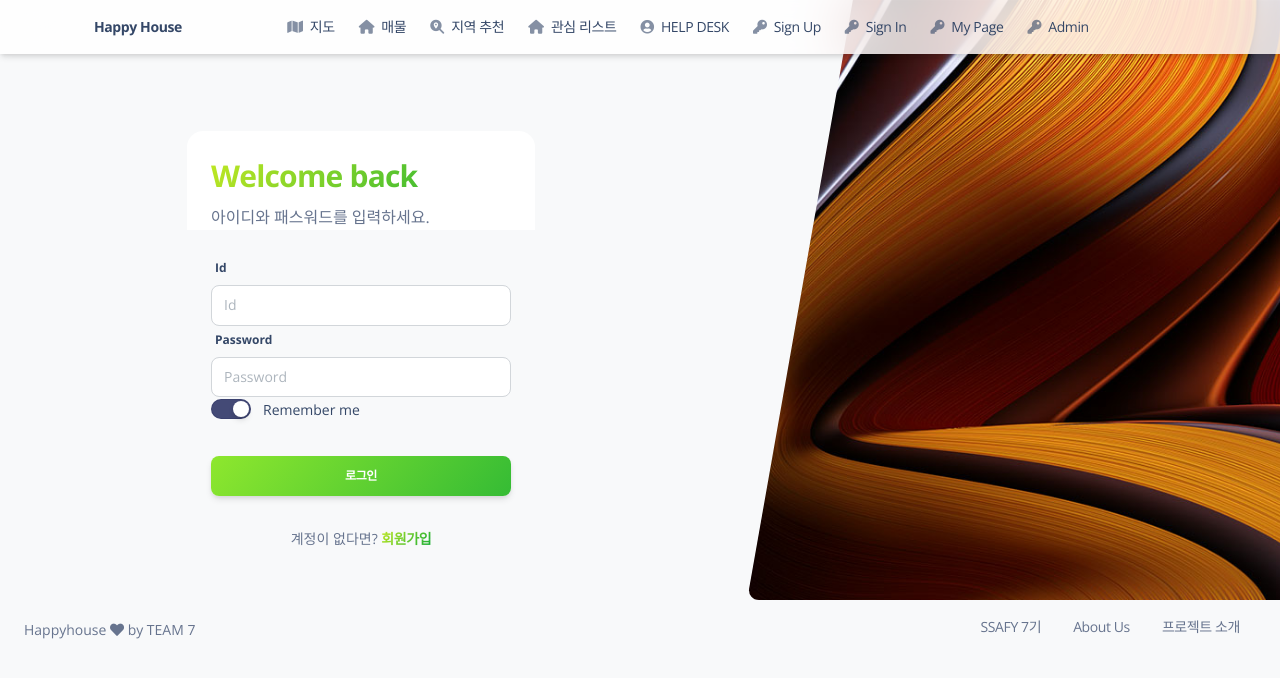
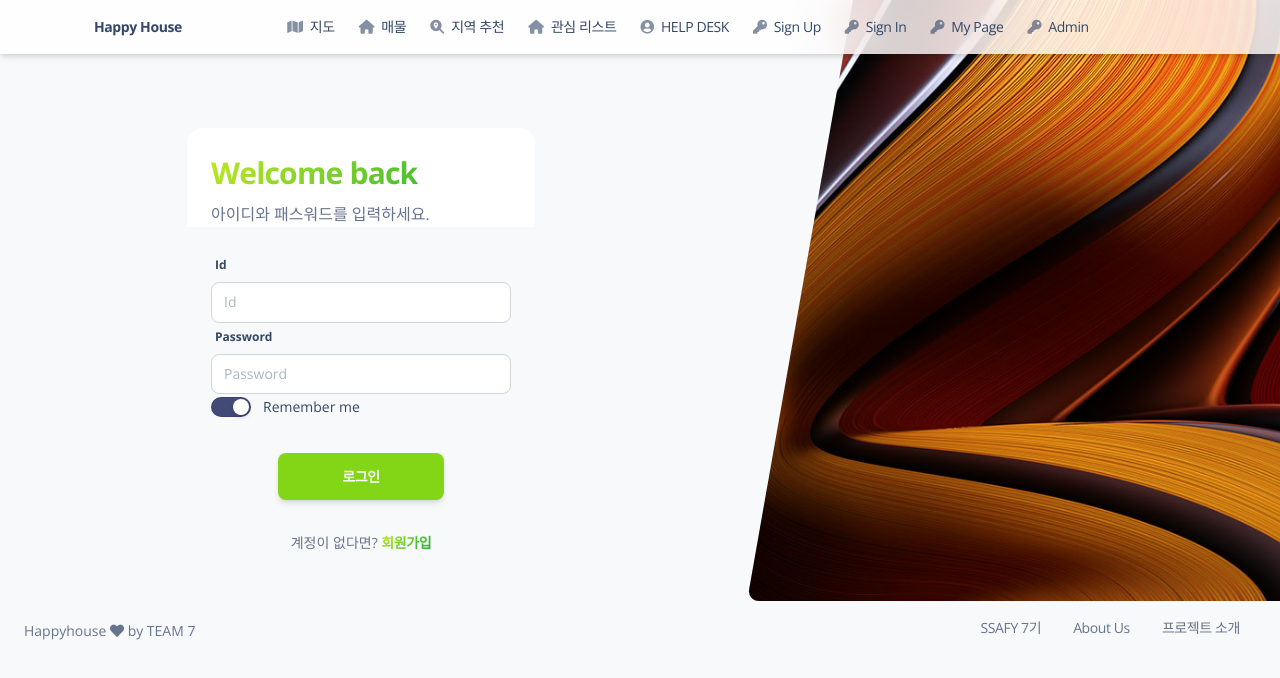
Before and after one commit to SSAFY7-16-7/HappyHouse, a Vue app in the folder FrontEnd/: page /signin in a window 1280 px wide. Shown: the top 678 px of the page. Built offline with nearby package versions, Linux system fonts and the light colour scheme.

Commit message:
api 이동

```diff
--- /dev/null
+++ b/FrontEnd/config/index.js
@@ -0,0 +1,5 @@
+const API_BASE_URL = "http://localhost/happyhouse";
+const APT_DEAL_URL =
+  "http://openapi.molit.go.kr/OpenAPI_ToolInstallPackage/service/rest/RTMSOBJSvc/getRTMSDataSvcAptTradeDev";
+
+export { API_BASE_URL, APT_DEAL_URL };
--- /dev/null
+++ b/FrontEnd/src/api/index.js
@@ -0,0 +1,25 @@
+import axios from "axios";
+import { API_BASE_URL, APT_DEAL_URL } from "@/config/index.js";
+
+// axios 객체 생성
+function apiInstance() {
+  const instance = axios.create({
+    baseURL: API_BASE_URL,
+    headers: {
+      "Content-type": "application/json",
+    },
+  });
+  return instance;
+}
+
+function houseInstance() {
+  const instance = axios.create({
+    baseURL: APT_DEAL_URL,
+    headers: {
+      "Content-type": "application/json",
+    },
+  });
+  return instance;
+}
+
+export { apiInstance, houseInstance };
--- a/FrontEnd/src/views/SigninView.vue
+++ b/FrontEnd/src/views/SigninView.vue
@@ -37,13 +37,14 @@
                         Remember me
                       </vsud-switch>
                       <div class="text-center">
-                        <vsud-button
-                          class="my-4 mb-2"
-                          variant="gradient"
-                          color="success"
-                          full-width
+                        <b-button
+                          block
+                          @click="login"
+                          class="my-4 mb-2 logbtn"
+                          variant="success"
+                          size="lg"
                           >로그인
-                        </vsud-button>
+                        </b-button>
                       </div>
                     </form>
                   </div>
@@ -90,7 +91,7 @@ import VsudSwitch from "@/components/soft-ui-components/VsudSwitch.vue";
 import VsudButton from "@/components/soft-ui-components/VsudButton.vue";
 const body = document.getElementsByTagName("body")[0];
 import { mapMutations } from "vuex";
-
+import { apiInstance } from "@/api/index.js";
 export default {
   name: "SigninView",
   data() {
@@ -107,5 +108,10 @@ export default {
     VsudSwitch,
     VsudButton,
   },
+  methods: {
+    login() {
+      console.log("login");
+    },
+  },
 };
 </script>
--- /dev/null
+++ b/package.json
@@ -0,0 +1,5 @@
+{
+  "dependencies": {
+    "axios": "^0.27.2"
+  }
+}
```
Also changed, not shown: FrontEnd/src/api/member.js (added, +16 -0 lines), 1 other file (tests, documents, lock files or other folders).
